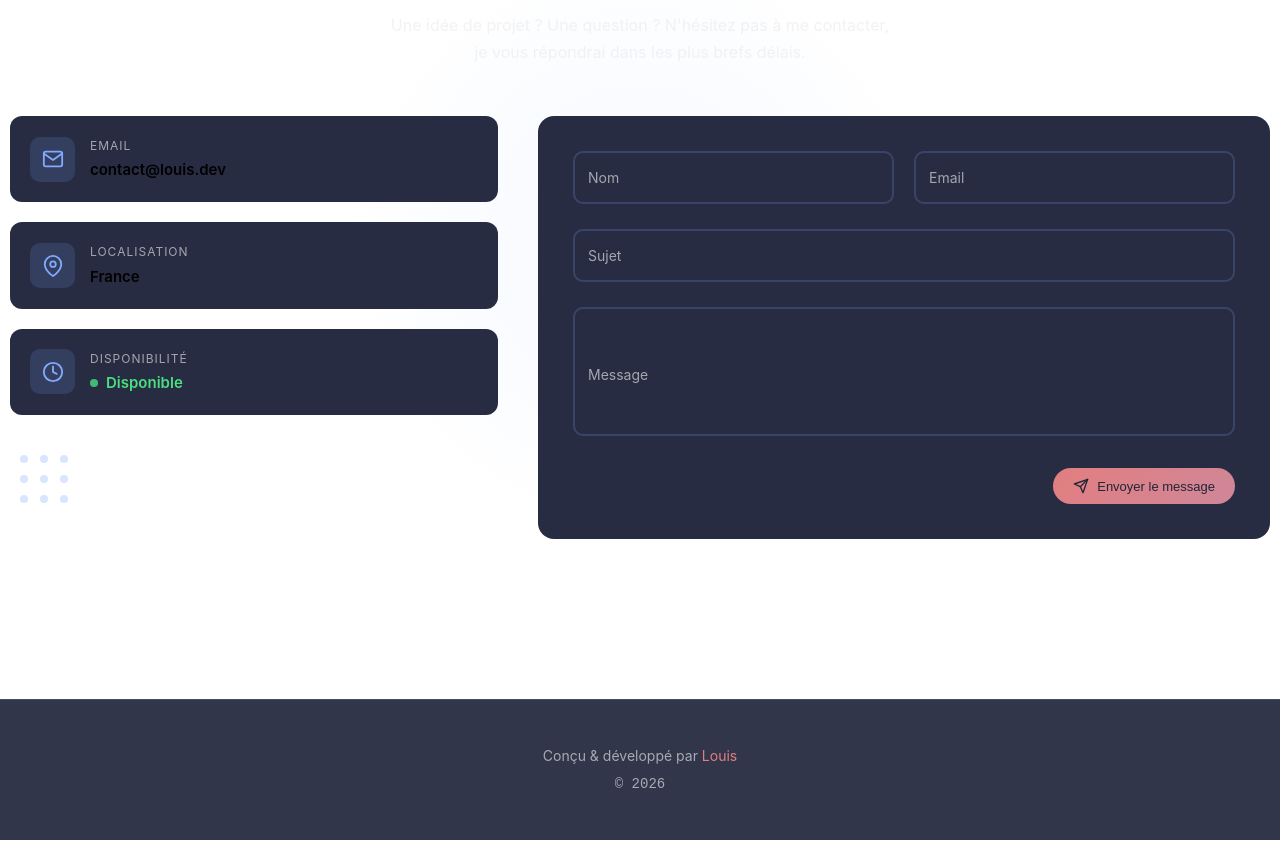
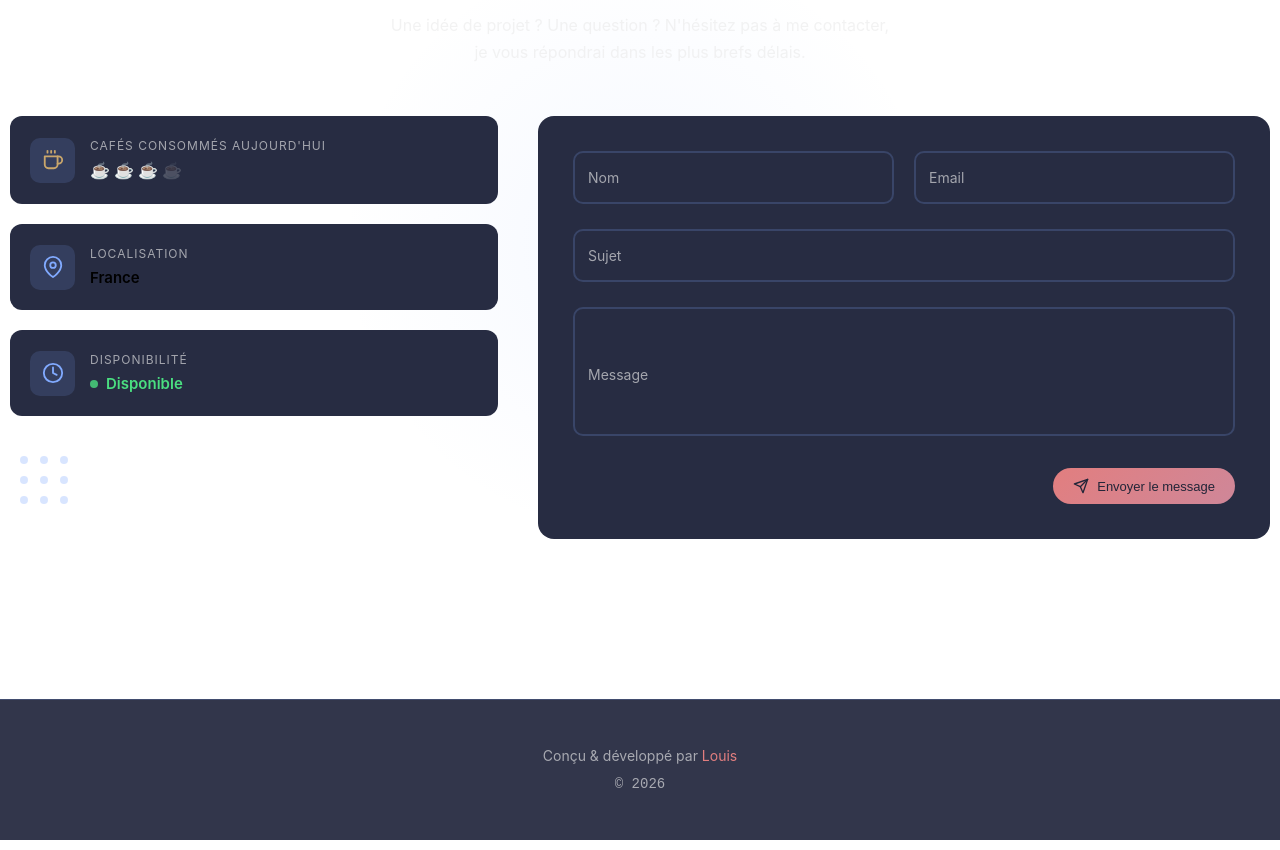
Before and after one commit to GenXwater/Portefolio, a Vue app: page / in a window 1280 px wide. Shown: the part 2240-3090 px from the top of the page. Built offline with nearby package versions, Linux system fonts and the light colour scheme.

Commit message:
feat: implement coffee consumption counter in ContactSection and remove IconMail

```diff
--- a/src/components/ContactSection.vue
+++ b/src/components/ContactSection.vue
@@ -1,10 +1,27 @@
 <script setup>
-    import { ref } from 'vue';
+    import { ref, computed } from 'vue';
     import IconSend from './icons/IconSend.vue';
-    import IconMail from './icons/IconMail.vue';
+    import IconCoffee from './icons/IconCoffee.vue';
     import IconMapPin from './icons/IconMapPin.vue';
     import IconClock from './icons/IconClock.vue';
     import ButtonPrimary from './ui/ButtonPrimary.vue';
+
+    // Calcul du nombre de cafés selon l'heure
+    const coffeeCount = computed(() => {
+        const now = new Date();
+        const hour = now.getHours();
+        const dayOfYear = Math.floor((now - new Date(now.getFullYear(), 0, 0)) / 86400000);
+
+        // Avant 7h : 0 café
+        if (hour < 7) return 0;
+        // Après 14h : nombre final de la journée (2, 3 ou 4 selon le jour)
+        if (hour >= 14) return 2 + (dayOfYear % 3); // Varie entre 2, 3, 4
+
+        // Entre 7h et 14h : progression
+        const maxToday = 2 + (dayOfYear % 3); // 2, 3 ou 4 selon le jour
+        const progress = (hour - 7) / 7; // 0 à 1 sur la plage 7h-14h
+        return Math.min(Math.ceil(progress * maxToday), maxToday);
+    });
 
     const form = ref({
         name: '',
@@ -48,12 +65,14 @@
                 <!-- Infos de contact -->
                 <div class="contact-info">
                     <div class="info-card">
-                        <div class="info-icon">
-                            <IconMail />
+                        <div class="info-icon icon-coffee">
+                            <IconCoffee />
                         </div>
                         <div class="info-content">
-                            <span class="info-label">Email</span>
-                            <a href="mailto:contact@louis.dev" class="info-value text-highlight-2">contact@louis.dev</a>
+                            <span class="info-label">Cafés consommés aujourd'hui</span>
+                            <span class="info-value coffee-count">
+                                <span v-for="n in 4" :key="n" class="coffee-dot" :class="{ 'active': n <= coffeeCount }">☕</span>
+                            </span>
                         </div>
                     </div>
 
@@ -263,6 +282,26 @@
         text-decoration: underline;
     }
 
+    /* Café counter */
+    .icon-coffee svg {
+        color: #c9a66b;
+    }
+
+    .coffee-count {
+        display: flex;
+        gap: 4px;
+    }
+
+    .coffee-dot {
+        font-size: 16px;
+        opacity: 0.2;
+        transition: opacity 0.3s ease, transform 0.3s ease;
+    }
+
+    .coffee-dot.active {
+        opacity: 1;
+    }
+
     .status-available {
         display: flex;
         align-items: center;
--- /dev/null
+++ b/src/components/icons/IconCoffee.vue
@@ -0,0 +1,9 @@
+<template>
+    <svg xmlns="http://www.w3.org/2000/svg" viewBox="0 0 24 24" fill="none" stroke="currentColor" stroke-width="2" stroke-linecap="round" stroke-linejoin="round">
+        <path d="M17 8h1a4 4 0 1 1 0 8h-1"/>
+        <path d="M3 8h14v9a4 4 0 0 1-4 4H7a4 4 0 0 1-4-4Z"/>
+        <line x1="6" x2="6" y1="2" y2="4"/>
+        <line x1="10" x2="10" y1="2" y2="4"/>
+        <line x1="14" x2="14" y1="2" y2="4"/>
+    </svg>
+</template>
--- a/src/components/icons/IconMail.vue
+++ /dev/null
@@ -1,6 +0,0 @@
-<template>
-    <svg viewBox="0 0 24 24" fill="none" stroke="currentColor" stroke-width="2" stroke-linecap="round" stroke-linejoin="round">
-        <path d="M4 4h16c1.1 0 2 .9 2 2v12c0 1.1-.9 2-2 2H4c-1.1 0-2-.9-2-2V6c0-1.1.9-2 2-2z"></path>
-        <polyline points="22,6 12,13 2,6"></polyline>
-    </svg>
-</template>
```
